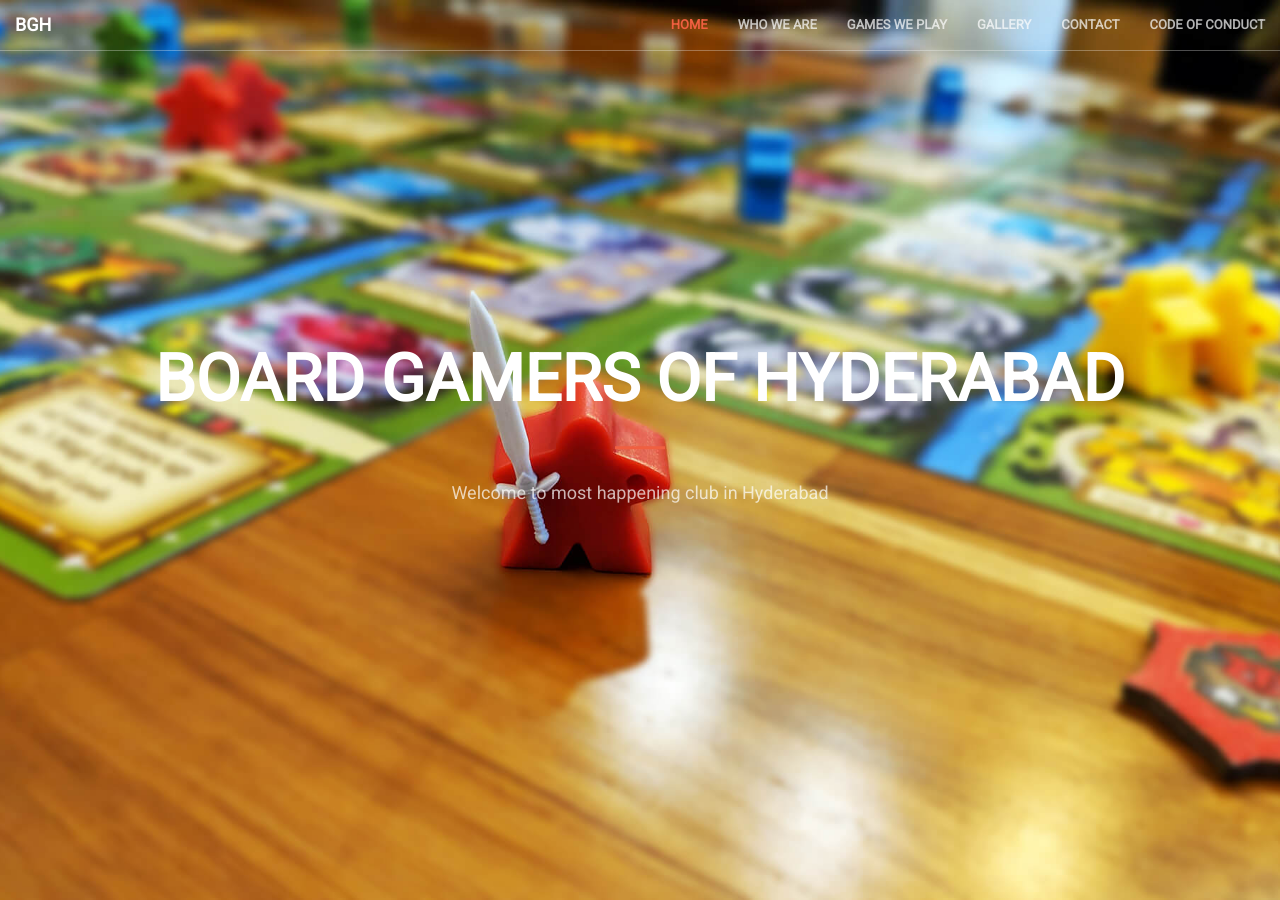
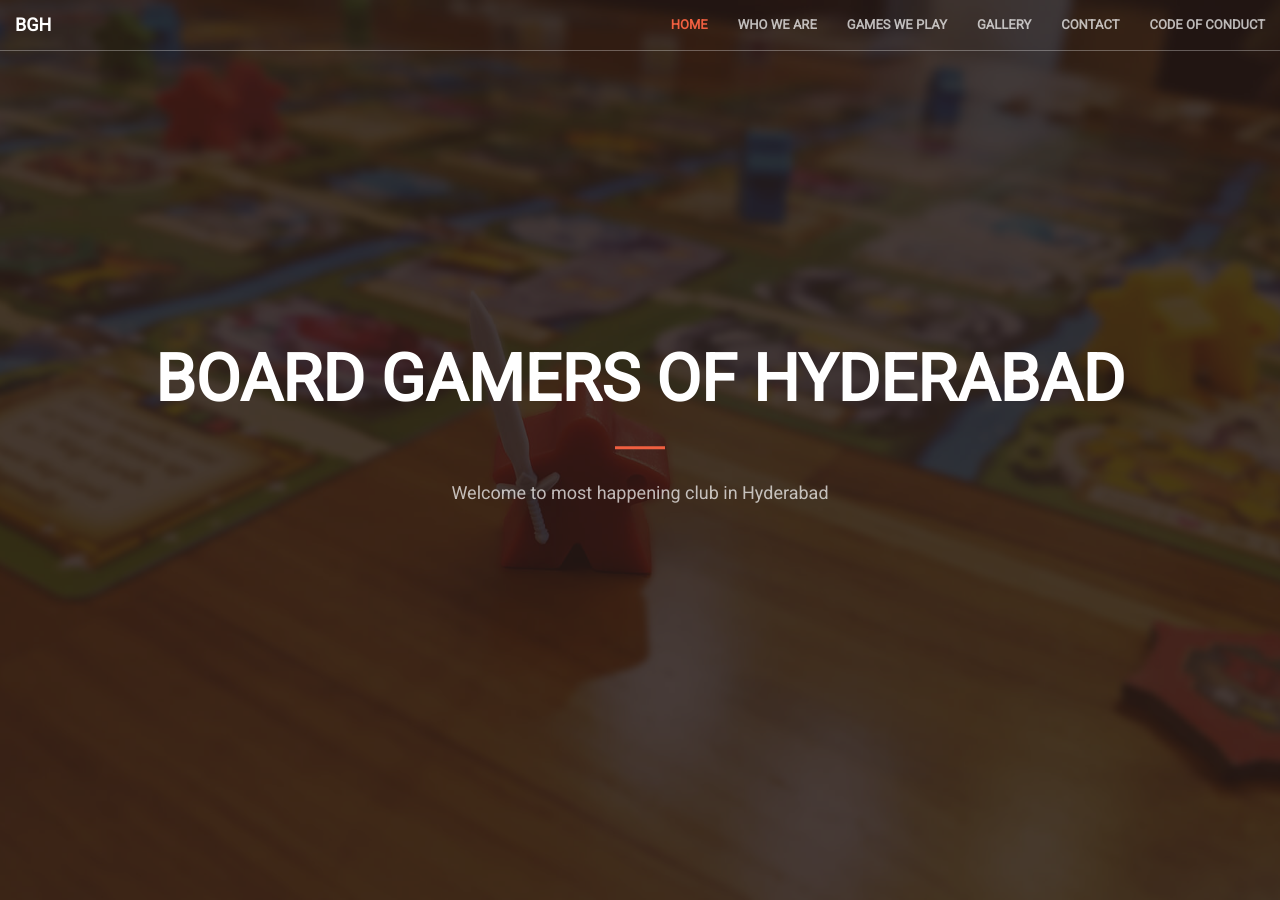
Before and after one commit to hymnzzy/hymnzzy.github.io, a Jekyll site: the page built from index.md, in a window 1280 px wide and 900 px high. Built offline with Jekyll 4.4.1, drawn with Linux system fonts in a browser that asks for light colours; nearby versions of some CDN libraries.

Commit message:
edits by himanshu

```diff
--- a/_includes/home.html
+++ b/_includes/home.html
@@ -1,6 +1,6 @@
 {% for section in page.sections %}{% if section.name == 'Home' %}{% assign thisSection = section %}{% endif %}{% endfor %}
 <header id="home">
-    <div class="headerLayer">
+    <div class="headerLayer"></div>
 	<div class="header-content">
 		<div class="header-content-inner">
 			<h1>{{ thisSection.heading }}</h1>
@@ -8,5 +8,4 @@
 			<p>{{ thisSection.content }}</p>
 		</div>
 	</div>
-    </div>
 </header>
--- a/_sass/_base.scss
+++ b/_sass/_base.scss
@@ -159,9 +159,10 @@
     text-align: center;
     color: white;
 	.headerLayer {
-		width:100%;
-		height:100%;
-		background:#51423fe9;
+		width: 100%;
+		height: 100%;
+		background: #271916d9;
+		position: absolute;
 	};
     .header-content {
         position: relative;
```
Lines whose indentation alone changed are shown as unchanged.
